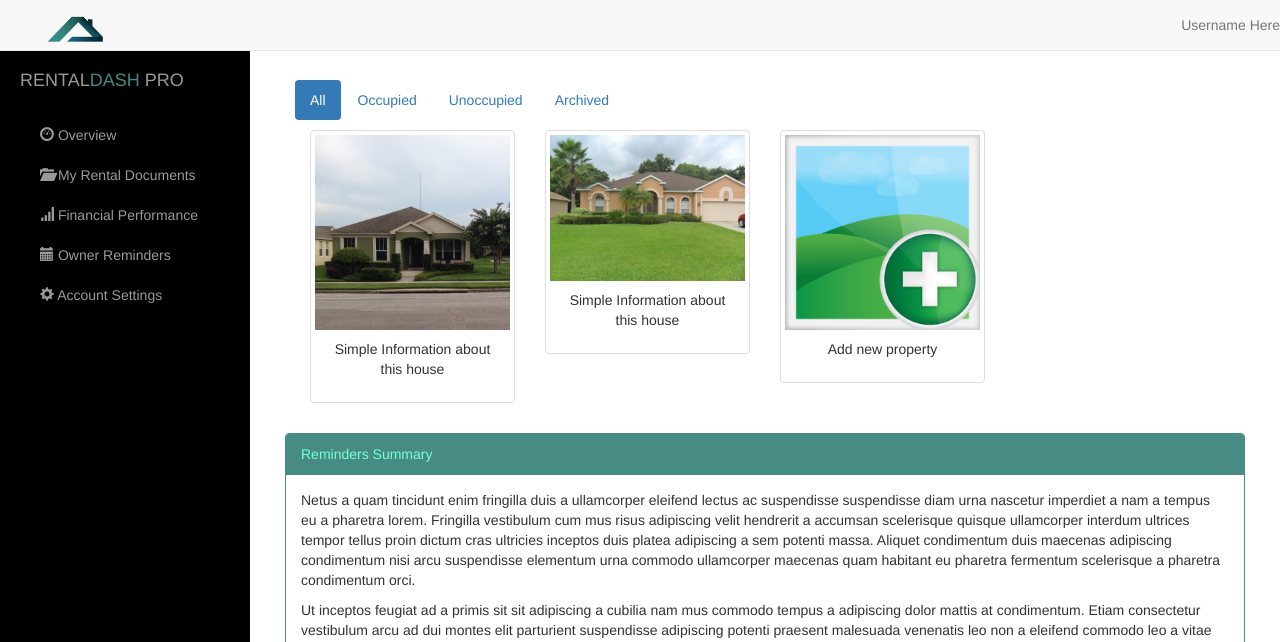
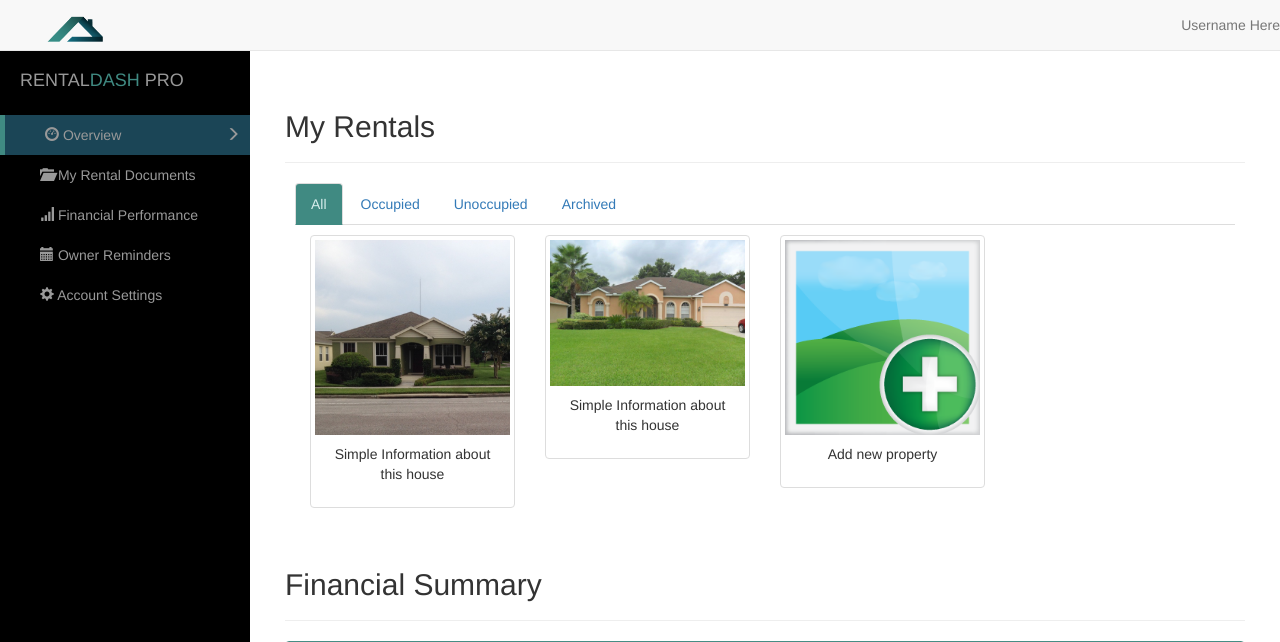
Before and after one commit to rgtalbot/rentaldashpro, a PHP site: page / in a window 1280 px wide. Shown: the top 642 px of the page. Run offline with PHP 8.4, Linux system fonts and the light colour scheme; some libraries are stand-ins or nearby versions.

Commit message:
doing brent's job for him

```diff
--- a/assets/css/simple-sidebar.css
+++ b/assets/css/simple-sidebar.css
@@ -80,10 +80,6 @@
     background: rgba(255,255,255,0.2);
 }
 
-.sidebar-nav li a:active,
-.sidebar-nav li a:focus {
-    text-decoration: none;
-}
 
 .sidebar-nav > .sidebar-brand {
     height: 65px;
--- a/assets/css/style.css
+++ b/assets/css/style.css
@@ -42,17 +42,27 @@
     width: 60px;
 }
 
-.user {
-    display: inline-block;
-    width: 150px;
-    height: 150px;
-    border-radius: 50%;
-    background-repeat: no-repeat;
-    background-position: center center;
-    background-size: cover;
+body {
+    padding-top: 50px;
 }
 
-.one {
-    background-image: url('assets/images/headshot.jpg');
+.activeSide {
+    border-left: solid 5px #408A82;
+    background-color: #1B4556;
 }
-body { padding-top: 50px; }
+
+
+.sidebar-nav li {
+    position: relative;
+}
+
+.sidebar-nav li .glyphicon-menu-right {
+    position: absolute;
+    right: 10px;
+    top: 12px;
+}
+
+.container-fluid .row ul .activeTab a{
+    background-color: #408A82;
+    color: #D6EDEC;
+}
--- a/assets/javascript/script.js
+++ b/assets/javascript/script.js
@@ -1,5 +1,28 @@
-$(document).ready(function() {
+$(document).on("click",".modalAddBtn",function() {
+    console.log('add button clicked, add property');
 
-    $('.modal-trigger').leanModal();
+    var houseCol = $('<div>').addClass("col-xs-6 col-md-4 col-lg-3");
+
+    var houseDiv = $('<div>').addClass("thumbnail");
+
+    var houseImg = $('<img>').addClass("img-responsive")
+        .attr("src", "assets/images/house2.jpg");
+
+    var houseDiv2 = $('<div>')
+        .addClass("caption");
+
+    var housePara = $('<p>')
+        .addClass("text-center")
+        .text("Simple Information about this house");
+
+    housePara.appendTo(houseDiv2);
+    houseImg.appendTo(houseDiv);
+    houseDiv2.appendTo(houseDiv);
+    houseDiv.appendTo(houseCol);
+
+
+    $('.ownerList').prepend(houseCol);
+
+    $('.modal').modal('toggle');
 
 });
--- a/index.html
+++ b/index.html
@@ -52,8 +52,8 @@
                     RENTAL<span id="dash">DASH</span> PRO
                 </a>
             </li>
-            <li>
-                <a href="#"><span class="glyphicon glyphicon-dashboard"></span>  Overview</a>
+            <li class="activeSide">
+                <a href="index.html"><span class="glyphicon glyphicon-dashboard"></span>  Overview  <span class="glyphicon glyphicon-menu-right"></span></a>
             </li>
             <li>
                 <a href="#"><span class="glyphicon glyphicon-folder-open"></span>  My Rental Documents</a>
@@ -74,16 +74,19 @@
     <!-- Page Content -->
     <div id="page-content-wrapper">
         <div class="container-fluid">
+            <div class="page-header">
+                <h2>My Rentals</h2>
+            </div>
             <div class="row">
-                <ul class="nav nav-pills" role="tablelist">
-                    <li role="presentation" class="active"><a href="#">All</a></li>
+                <ul class="nav nav-tabs" role="tablelist">
+                    <li role="presentation" class="active activeTab"><a href="#">All</a></li>
                     <li role="presentation"><a href="#">Occupied</a></li>
                     <li role="presentation"><a href="#">Unoccupied</a></li>
                     <li role="presentation"><a href="#">Archived</a></li>
                 </ul>
             </div>
 
-            <div class="row">
+            <div class="row ownerList">
                 <div class="col-xs-6 col-md-4 col-lg-3">
                     <div class="thumbnail">
                         <img class="img-responsive" src="assets/images/house1.jpg">
@@ -172,7 +175,7 @@
                             </form>
 
                             <div class="modal-footer">
-                                <button type="button" class="btn">ADD</button>
+                                <button type="button" class="btn modalAddBtn">ADD</button>
                             </div>
                         </div>
                     </div>
@@ -181,32 +184,16 @@
 
             <!--end modal-->
 
-
+            <div class="page-header">
+                <h2>Financial Summary</h2>
+            </div>
             <div class="panel">
-                <div class="panel-heading">Reminders Summary</div>
                 <div class="panel-body">
-                    <p>Netus a quam tincidunt enim fringilla duis a ullamcorper eleifend lectus ac suspendisse
-                        suspendisse
-                        diam
-                        urna nascetur imperdiet a nam a tempus eu a pharetra lorem. Fringilla vestibulum cum mus risus
-                        adipiscing velit hendrerit a accumsan scelerisque quisque ullamcorper interdum ultrices tempor
-                        tellus
-                        proin dictum cras ultricies inceptos duis platea adipiscing a sem potenti massa. Aliquet
-                        condimentum
-                        duis maecenas adipiscing condimentum nisi arcu suspendisse elementum urna commodo ullamcorper
-                        maecenas
-                        quam habitant eu pharetra fermentum scelerisque a pharetra condimentum orci.</p>
-
-                    <p>Ut inceptos feugiat ad a primis sit sit adipiscing a cubilia nam mus commodo tempus a adipiscing
-                        dolor
-                        mattis at condimentum. Etiam consectetur vestibulum arcu ad dui montes elit parturient
-                        suspendisse
-                        adipiscing potenti praesent malesuada venenatis leo non a eleifend commodo leo a vitae bibendum
-                        suspendisse. Neque himenaeos consectetur elementum et interdum et id arcu condimentum egestas a
-                        a
-                        adipiscing at vestibulum consectetur natoque dignissim neque massa in adipiscing nec a facilisis
-                        fringilla.</p>
+                <img src="assets/images/chart.png" class="img-responsive">
                 </div>
+            </div>
+            <div class="page-header">
+                <h2>Reminders</h2>
             </div>
             <div class="panel">
                 <div class="panel-heading">Year-to-date Summary</div>
```
